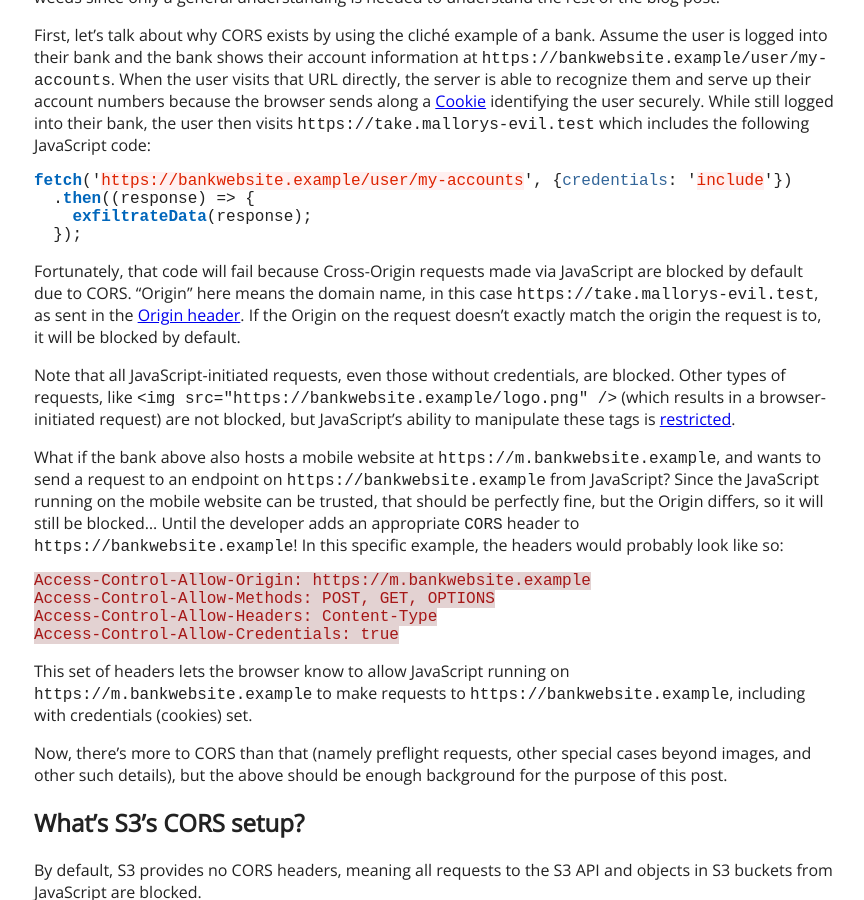
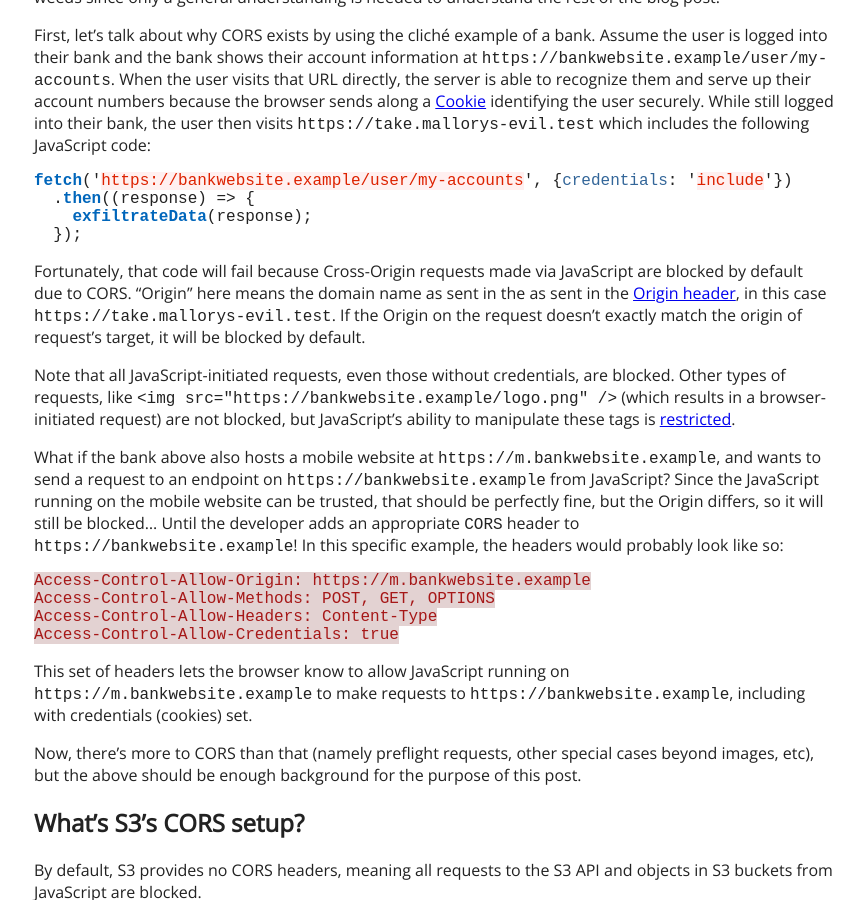
Before and after one commit to euank/euank.com, a Jekyll site: the page built from _posts/2018-10-19-s3-cors-pfffff.md, in a window 1280 px wide and 900 px high, scrolled down 569 px. Shown: the whole window, without its empty margins (206-1070 px from the left). Built offline with Jekyll 4.4.1, drawn with Linux system fonts in a browser that asks for light colours.

````diff
--- a/_posts/2018-10-19-s3-cors-pfffff.md
+++ b/_posts/2018-10-19-s3-cors-pfffff.md
@@ -41,10 +41,10 @@ fetch('https://bankwebsite.example/user/my-accounts', {credentials: 'include'})
 
 Fortunately, that code will fail because Cross-Origin requests made via
 JavaScript are blocked by default due to CORS. "Origin" here means the domain
-name, in this case `https://take.mallorys-evil.test`, as sent in the [Origin
-header](https://developer.mozilla.org/docs/Web/HTTP/Headers/Origin). If the
-Origin on the request doesn't exactly match the origin the request is to, it
-will be blocked by default.
+name as sent in the as sent in the [Origin
+header](https://developer.mozilla.org/docs/Web/HTTP/Headers/Origin), in this
+case `https://take.mallorys-evil.test`. If the Origin on the request doesn't
+exactly match the origin of request's target, it will be blocked by default.
 
 Note that all JavaScript-initiated requests, even those without credentials, are blocked. Other types of requests, like `<img src="https://bankwebsite.example/logo.png" />` (which results in a browser-initiated request) are not blocked, but JavaScript's ability to manipulate these tags is [restricted](https://developer.mozilla.org/docs/Web/HTML/CORS_enabled_image).
 
@@ -63,10 +63,12 @@ Access-Control-Allow-Headers: Content-Type
 Access-Control-Allow-Credentials: true
 ```
 
-This set of headers lets the browser know to allow JavaScript running on `https://m.bankwebsite.example` to make requests to `https://bankwebsite.example`, including with credentials (cookies) set.
+This set of headers lets the browser know to allow JavaScript running on
+`https://m.bankwebsite.example` to make requests to
+`https://bankwebsite.example`, including with credentials (cookies) set.
 
 Now, there's more to CORS than that (namely preflight requests, other special
-cases beyond images, and other such details), but the above should be enough
+cases beyond images, etc), but the above should be enough
 background for the purpose of this post.
 
 ## What's S3's CORS setup?
````
